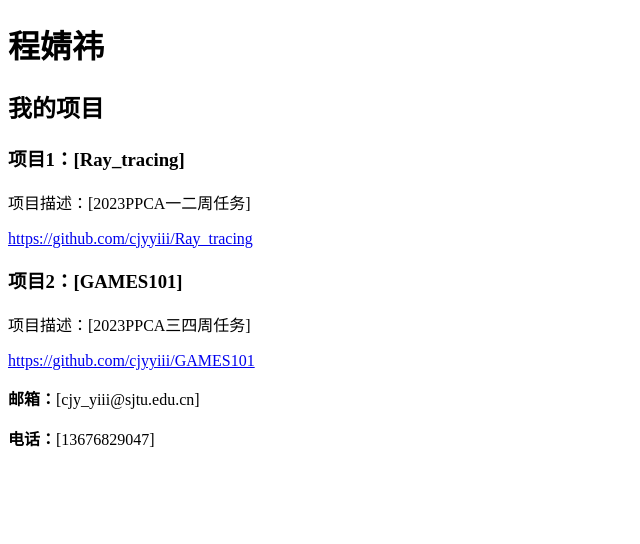
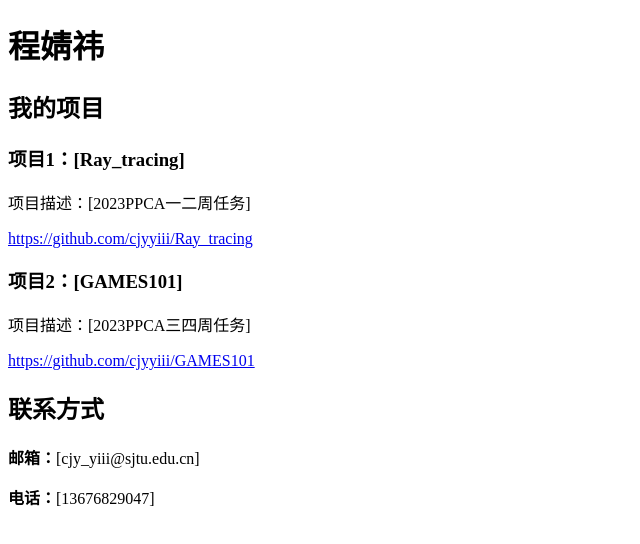
Before and after one commit to cjyyiii/cjy.github.io, a plain HTML site: page index.html in a window 1280 px wide. Shown: the whole page, without its empty margins (0-640 px from the left). Drawn offline with Linux system fonts and the light colour scheme.

Commit message:
Update index.html

```diff
--- a/index.html
+++ b/index.html
@@ -25,7 +25,8 @@
     </main>
 
     <footer>
-       <div class="contact-info">
+       <h2>联系方式</h2>
+        <div class="contact-info">
         <p><strong>邮箱：</strong>[cjy_yiii@sjtu.edu.cn]</p>
         <p><strong>电话：</strong>[13676829047]</p>
     </div>
```
